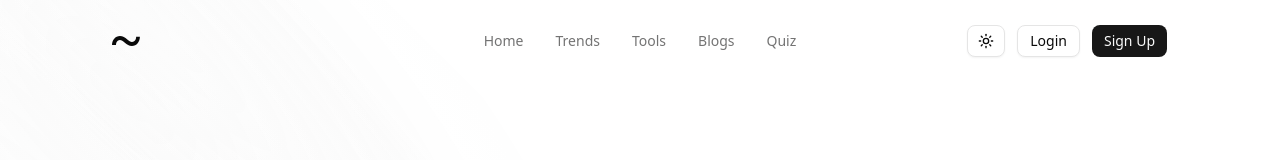
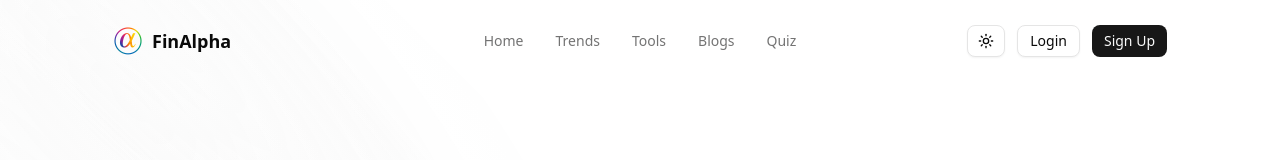
Before and after one commit to shibu-sd/FinAlpha, a Next.js app: page / in a window 1280 px wide. Shown: the top 160 px of the page. Built offline with nearby package versions, Linux system fonts and the light colour scheme.

Commit message:
updated logo and header

```diff
--- a/components/logo.tsx
+++ b/components/logo.tsx
@@ -1,34 +1,18 @@
 import { cn } from '@/lib/utils'
 import { motion } from 'motion/react'
+import Image from 'next/image'
 
 export const Logo = ({ className }: { className?: string }) => {
     return (
-        <svg
-            className={cn('size-7 w-7', className)}
-            viewBox="0 0 71 25"
-            fill="none"
-            xmlns="http://www.w3.org/2000/svg">
-            <path
-                d="M61.25 1.625L70.75 1.5625C70.75 4.77083 70.25 7.79167 69.25 10.625C68.2917 13.4583 66.8958 15.9583 65.0625 18.125C63.2708 20.25 61.125 21.9375 58.625 23.1875C56.1667 24.3958 53.4583 25 50.5 25C46.875 25 43.6667 24.2708 40.875 22.8125C38.125 21.3542 35.125 19.2083 31.875 16.375C29.75 14.4167 27.7917 12.8958 26 11.8125C24.2083 10.7292 22.2708 10.1875 20.1875 10.1875C18.0625 10.1875 16.25 10.7083 14.75 11.75C13.25 12.75 12.0833 14.1875 11.25 16.0625C10.4583 17.9375 10.0625 20.1875 10.0625 22.8125L0 22.9375C0 19.6875 0.479167 16.6667 1.4375 13.875C2.4375 11.0833 3.83333 8.64583 5.625 6.5625C7.41667 4.47917 9.54167 2.875 12 1.75C14.5 0.583333 17.2292 0 20.1875 0C23.8542 0 27.1042 0.770833 29.9375 2.3125C32.8125 3.85417 35.7708 5.97917 38.8125 8.6875C41.1042 10.7708 43.1042 12.3333 44.8125 13.375C46.5625 14.375 48.4583 14.875 50.5 14.875C52.6667 14.875 54.5417 14.3125 56.125 13.1875C57.75 12.0625 59 10.5 59.875 8.5C60.7917 6.5 61.25 4.20833 61.25 1.625Z"
-                fill="currentColor"
+        <div className={cn('flex items-center gap-2', className)}>
+            <Image
+                src="/finalpha_logo.png"
+                alt="Logo"
+                width={28}
+                height={28}
+                className="w-8 h-8"
             />
-        </svg>
+            <span className="text-lg font-bold">FinAlpha</span>
+        </div>
     )
 }
-
-export const LogoStroke = ({ className }: { className?: string }) => {
-    return (
-        <svg
-            className={cn('size-7 w-7', className)}
-            viewBox="0 0 71 25"
-            fill="none"
-            xmlns="http://www.w3.org/2000/svg">
-            <path
-                d="M61.25 1.625L70.75 1.5625C70.75 4.77083 70.25 7.79167 69.25 10.625C68.2917 13.4583 66.8958 15.9583 65.0625 18.125C63.2708 20.25 61.125 21.9375 58.625 23.1875C56.1667 24.3958 53.4583 25 50.5 25C46.875 25 43.6667 24.2708 40.875 22.8125C38.125 21.3542 35.125 19.2083 31.875 16.375C29.75 14.4167 27.7917 12.8958 26 11.8125C24.2083 10.7292 22.2708 10.1875 20.1875 10.1875C18.0625 10.1875 16.25 10.7083 14.75 11.75C13.25 12.75 12.0833 14.1875 11.25 16.0625C10.4583 17.9375 10.0625 20.1875 10.0625 22.8125L0 22.9375C0 19.6875 0.479167 16.6667 1.4375 13.875C2.4375 11.0833 3.83333 8.64583 5.625 6.5625C7.41667 4.47917 9.54167 2.875 12 1.75C14.5 0.583333 17.2292 0 20.1875 0C23.8542 0 27.1042 0.770833 29.9375 2.3125C32.8125 3.85417 35.7708 5.97917 38.8125 8.6875C41.1042 10.7708 43.1042 12.3333 44.8125 13.375C46.5625 14.375 48.4583 14.875 50.5 14.875C52.6667 14.875 54.5417 14.3125 56.125 13.1875C57.75 12.0625 59 10.5 59.875 8.5C60.7917 6.5 61.25 4.20833 61.25 1.625Z"
-                fill="none"
-                strokeWidth={0.5}
-                stroke="currentColor"
-            />
-        </svg>
-    )
-}
```
